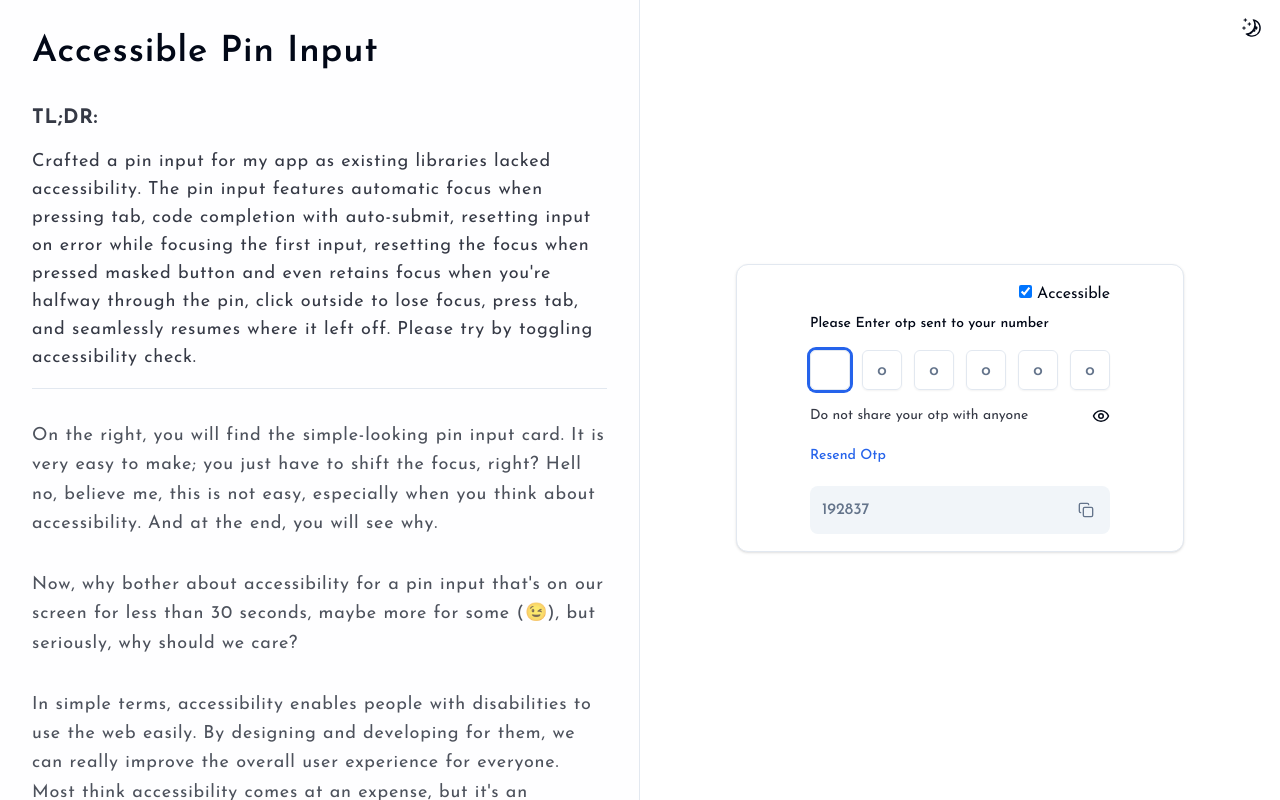
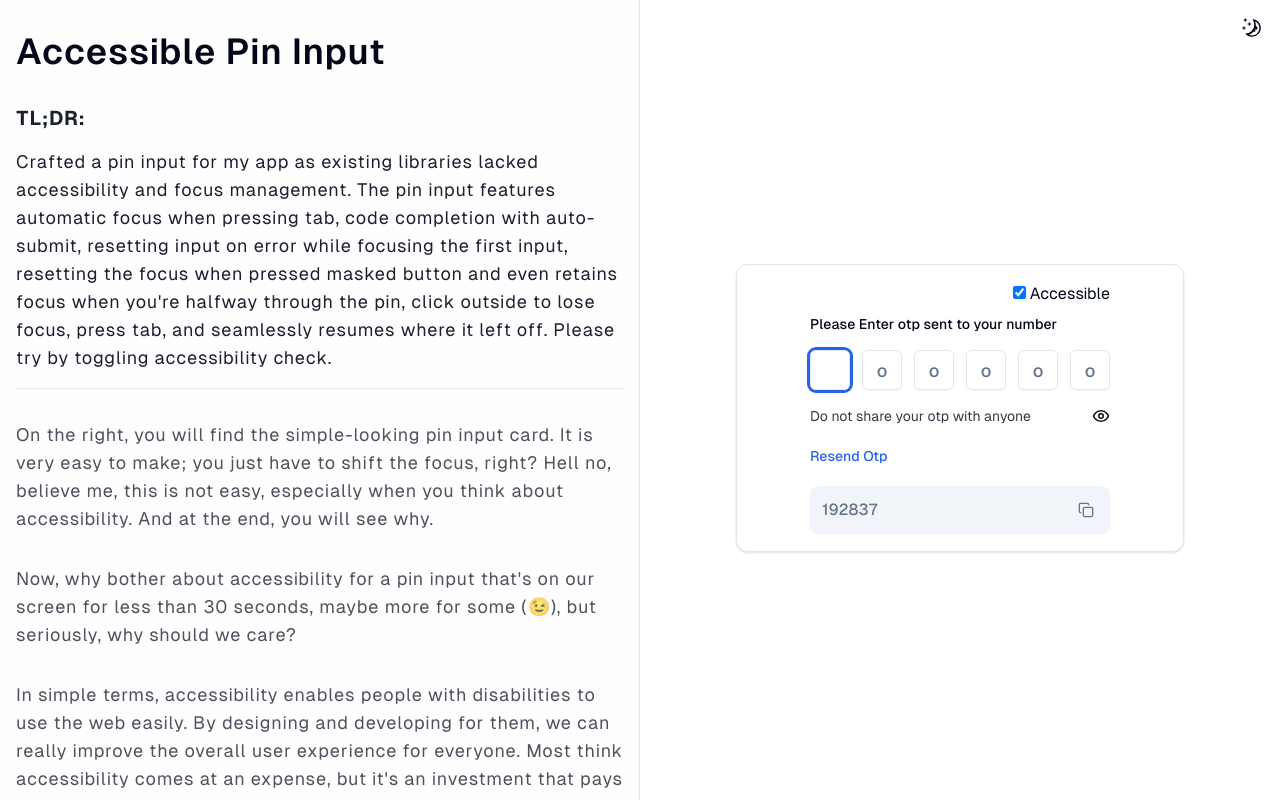
Before and after one commit to pkrinesh/vue-pin-input, a Vue app: page / in a window 1280 px wide. Built offline with nearby package versions, Linux system fonts and the light colour scheme.

Commit message:
feat: new font, better content and more

```diff
--- a/index.html
+++ b/index.html
@@ -4,7 +4,7 @@
 		<meta charset="UTF-8" />
 		<link rel="icon" href="/favicon.ico" />
 		<meta name="viewport" content="width=device-width, initial-scale=1.0" />
-		<title>Vite App</title>
+		<title>Accessible Pin input Demo</title>
 	</head>
 	<body>
 		<div id="app"></div>
--- a/src/App.vue
+++ b/src/App.vue
@@ -1,5 +1,4 @@
 <script setup lang="ts">
-// TODO: Finish working on content
 import PinBlog from '@/components/PinBlog.vue'
 import PinExample from '@/components/PinExample.vue'
 import ToggleTheme from '@/components/ToggleTheme.vue'
--- a/src/assets/base.css
+++ b/src/assets/base.css
@@ -52,6 +52,14 @@
 		--ring: 224.3 76.3% 48%;
 	}
 
+	@font-face {
+		font-family: 'GeistVariable';
+		src: url('/fonts/geist-variable.woff2') format('woff2');
+		font-weight: 100 1000;
+		font-style: normal;
+		font-display: swap;
+	}
+
 	html {
 		-ms-overflow-style: -ms-autohiding-scrollbar;
 	}
--- a/src/components/PinBlog.vue
+++ b/src/components/PinBlog.vue
@@ -1,28 +1,25 @@
 <script setup lang="ts"></script>
 
 <template>
-	<div
-		class="mx-auto max-w-2xl space-y-8 text-pretty px-4 tracking-wider text-foreground/70 lg:px-8"
-	>
+	<div class="mx-auto max-w-2xl space-y-8 text-pretty px-4 tracking-wider">
 		<h1 class="hidden text-4xl font-semibold text-foreground lg:block">Accessible Pin Input</h1>
-
-		<div class="space-y-4 text-foreground/80">
+		<div class="space-y-4 text-foreground/90">
 			<h5 class="text-xl font-bold">TL;DR:</h5>
 			<p class="text-sm text-foreground/50 lg:hidden">
 				Seems like you are on smaller screen! You can read here but must experience on larger
 				screen.
 			</p>
 			<p class="text-lg">
-				Crafted a pin input for my app as existing libraries lacked accessibility. The pin input
-				features automatic focus when pressing tab, code completion with auto-submit, resetting
-				input on error while focusing the first input, resetting the focus when pressed masked
-				button and even retains focus when you're halfway through the pin, click outside to lose
-				focus, press tab, and seamlessly resumes where it left off. Please try by toggling
-				accessibility check.
+				Crafted a pin input for my app as existing libraries lacked accessibility and focus
+				management. The pin input features automatic focus when pressing tab, code completion with
+				auto-submit, resetting input on error while focusing the first input, resetting the focus
+				when pressed masked button and even retains focus when you're halfway through the pin, click
+				outside to lose focus, press tab, and seamlessly resumes where it left off. Please try by
+				toggling accessibility check.
 			</p>
 			<div class="h-[1px] bg-border" />
 		</div>
-		<div class="mt-4 space-y-8 text-lg leading-relaxed">
+		<div class="mt-4 space-y-8 text-lg text-foreground/70">
 			<p>
 				On the <span class="lg:hidden">top</span><span class="hidden lg:inline-flex">right</span>,
 				you will find the simple-looking pin input card. It is very easy to make; you just have to
@@ -57,9 +54,9 @@
 				<li>
 					The initial input is automatically focused; if not, a quick page refresh should do the
 					trick. Now, type '123' – notice how the focus gracefully shifts with each input. Click
-					anywhere to lose focus, press 'tab,' and voila! The focus smartly returns to where you
-					left off, precisely at the fourth place. Pretty cool, right? - Most component lacks this
-					features. You can check -
+					anywhere to lose focus, press <key class="rounded-sm bg-muted px-2 py-1">tab</key>, and
+					voila! The focus smartly returns to where you left off, precisely at the fourth place.
+					Pretty cool, right? - Most component lacks this features. You can check -
 					<span
 						><a
 							class="text-primary/70 underline transition-all hover:underline-offset-2"
@@ -75,15 +72,16 @@
 					Moving on to the code completion phase with '123456.' Upon completion, the system takes
 					charge, auto-submits, and gracefully disables further interactions. But, whoops! An error
 					alert surfaces, clearing all fields and tactfully redirecting focus back to the initial
-					pin input.
+					pin input. Same will happen when you press the
+					<span class="text-primary">Resend</span> button.
 				</li>
 
 				<li>When navigating by keyboard, you can't navigate when current input is empty.</li>
 
 				<li>
-					Now, hit the copy button, and You will find The focus elegantly glides back to the first
-					spot or its previous spot, if a few inputs are already filled. And Same goes for the
-					masked button, too.
+					Now, hit the <span class="text-primary">Copy</span> button, and You will find The focus
+					elegantly glides back to the first spot or its previous spot, if a few inputs are already
+					filled. And Same goes for the <span class="text-primary">Masked</span> button, too.
 				</li>
 			</ol>
 
--- a/src/components/ToggleTheme.vue
+++ b/src/components/ToggleTheme.vue
@@ -5,7 +5,7 @@ import MoonIcon from './icons/MoonIcon.vue'
 import SunIcon from './icons/SunIcon.vue'
 
 function useTheme() {
-	const theme = useLocalStorage<'light' | 'dark'>('theme', null)
+	const theme = useLocalStorage<'light' | 'dark'>('theme', 'light')
 
 	onMounted(() => {
 		if (!theme.value) {
--- a/tailwind.config.js
+++ b/tailwind.config.js
@@ -13,6 +13,9 @@ export default {
 			},
 		},
 		extend: {
+			fontFamily: {
+				sans: ['GeistVariable', 'sans-serif', ...theme.fontFamily.sans],
+			},
 			colors: {
 				border: 'hsl(var(--border))',
 				input: 'hsl(var(--input))',
@@ -54,9 +57,6 @@ export default {
 				md: `calc(var(--radius) - 2px)`,
 				sm: 'calc(var(--radius) - 4px)',
 			},
-			fontFamily: {
-				sans: ['"Josefin Sans"', 'sans-serif', ...theme.fontFamily.sans],
-			},
 		},
 	},
 }
```
Also changed, not shown: public/fonts/geist-variable.woff2 (added).
